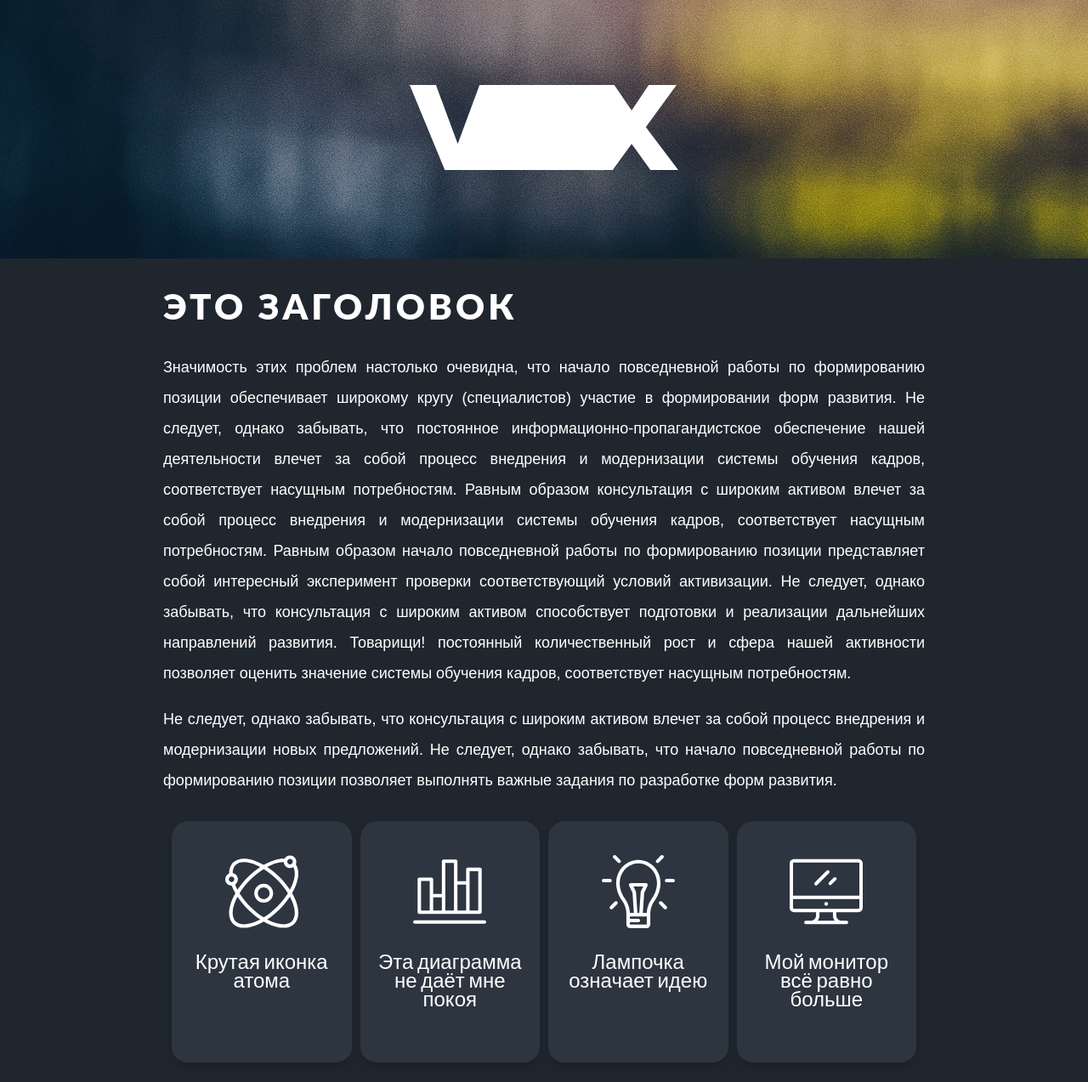
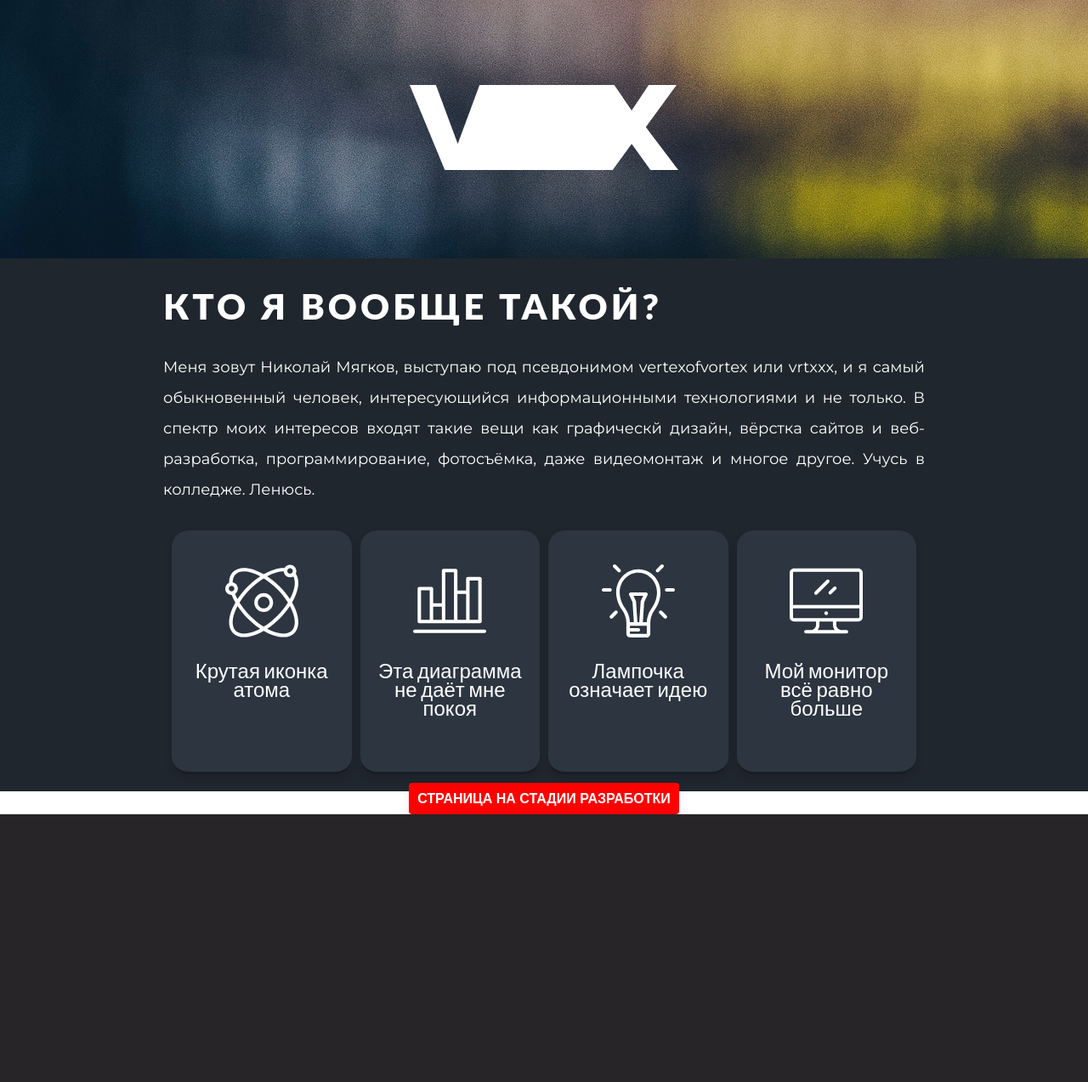
Before and after one commit to PbIBa/vertexofvortex.github.io, a PHP site: page /new/index.html in a window 1280 px wide. Shown: the whole page at 85% size. After the commit the page ends 958 px from the top, so only its background shows below. Run offline with PHP 8.4, Linux system fonts and the light colour scheme.

Commit message:
site update

```diff
--- a/new/index.html
+++ b/new/index.html
@@ -10,9 +10,8 @@
     </div>
     <div class="description pageSection">
         <span>
-            <h1>Это заголовок</h1>
-            Значимость этих проблем настолько очевидна, что начало повседневной работы по формированию позиции обеспечивает широкому кругу (специалистов) участие в формировании форм развития. Не следует, однако забывать, что постоянное информационно-пропагандистское обеспечение нашей деятельности влечет за собой процесс внедрения и модернизации системы обучения кадров, соответствует насущным потребностям. Равным образом консультация с широким активом влечет за собой процесс внедрения и модернизации системы обучения кадров, соответствует насущным потребностям. Равным образом начало повседневной работы по формированию позиции представляет собой интересный эксперимент проверки соответствующий условий активизации. Не следует, однако забывать, что консультация с широким активом способствует подготовки и реализации дальнейших направлений развития. Товарищи! постоянный количественный рост и сфера нашей активности позволяет оценить значение системы обучения кадров, соответствует насущным потребностям.</p>
-            Не следует, однако забывать, что консультация с широким активом влечет за собой процесс внедрения и модернизации новых предложений. Не следует, однако забывать, что начало повседневной работы по формированию позиции позволяет выполнять важные задания по разработке форм развития.
+            <h1>Кто я вообще такой?</h1>
+            Меня зовут Николай Мягков, выступаю под псевдонимом vertexofvortex или vrtxxx, и я самый обыкновенный человек, интересующийся информационными технологиями и не только. В спектр моих интересов входят такие вещи как графическй дизайн, вёрстка сайтов и веб-разработка, программирование, фотосъёмка, даже видеомонтаж и многое другое. Учусь в колледже. Ленюсь.
         </span>
     </div>
     <div class="blocksWrapper pageSection">
@@ -42,6 +41,9 @@
             </tr>
         </table>
     </div>
+    <div class="contacts pageSection">
+
+    </div>
     <!--<div class="blocksWrapper pageSection">
         <div class="blocksContainer">
             <div class="block">
@@ -59,5 +61,13 @@
             </div>
         </div>
     </div>-->
+    <center><span style="
+        background: red;
+        color: white;
+        padding: 10px;
+        font-family: 'Montserat', sans-serif;
+        box-shadow: 0 5px 10px rgba(0, 0, 0, 0.1);
+        border-radius: 4px;
+        "><b>СТРАНИЦА НА СТАДИИ РАЗРАБОТКИ</b></span></center>
 </body>
 </html>
--- a/new/style.css
+++ b/new/style.css
@@ -34,7 +34,7 @@
     padding-bottom: 10px;
     font-size: 18px;
     line-height: 36px;
-    font-family: 'Monserrat', sans-serif;
+    font-family: 'Montserrat', sans-serif;
     text-align: justify;
     color: #FFFFFF;
 }
@@ -57,7 +57,7 @@
     background: #2C3540;
     border-radius: 20px;
     box-shadow: 0 5px 10px rgba(0, 0, 0, 0.1);
-    border-bottom: solid rgb(28, 33, 41) 3px;
+    border-bottom: solid rgb(24, 29, 36) 3px;
 }
 
 .blockIcon {
```
